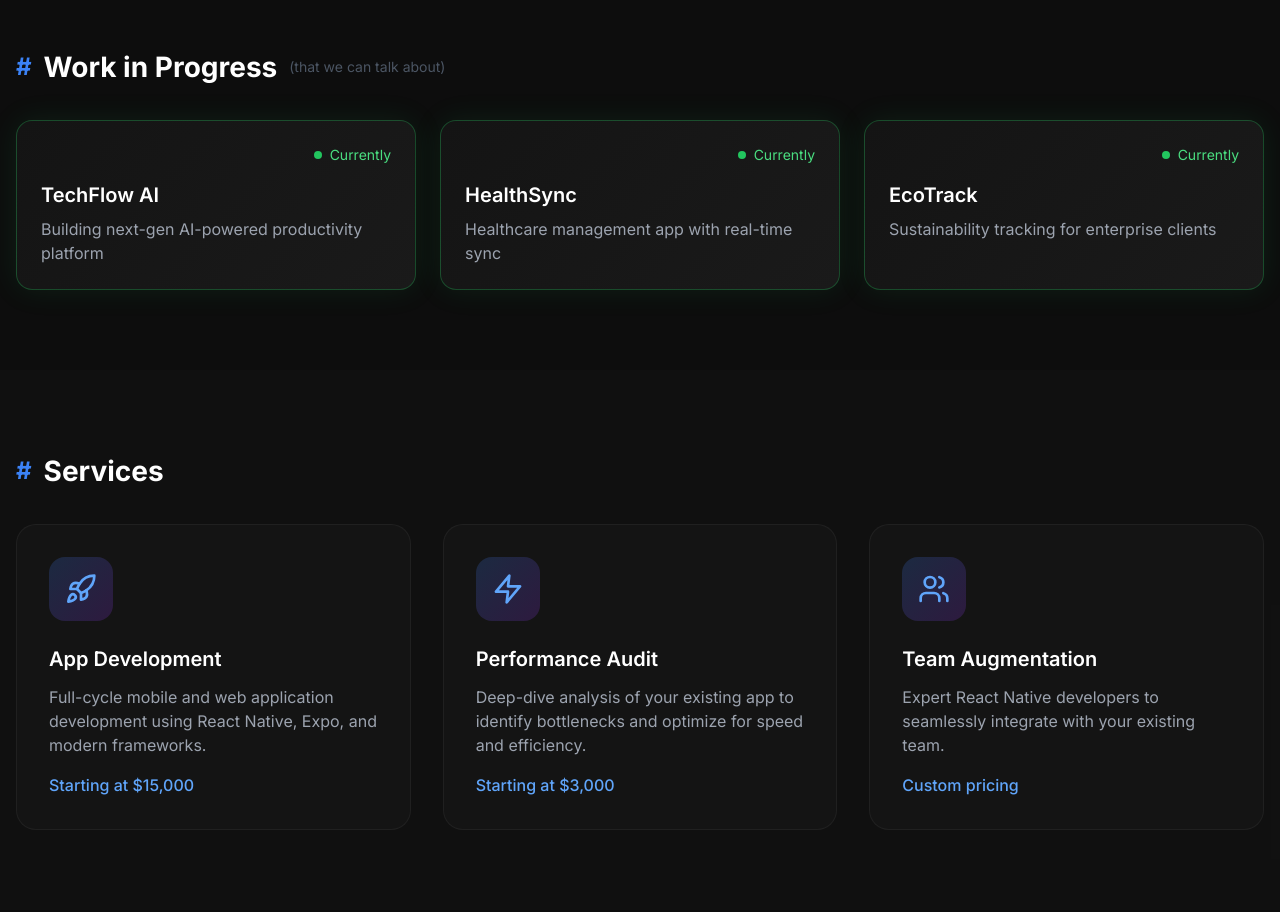
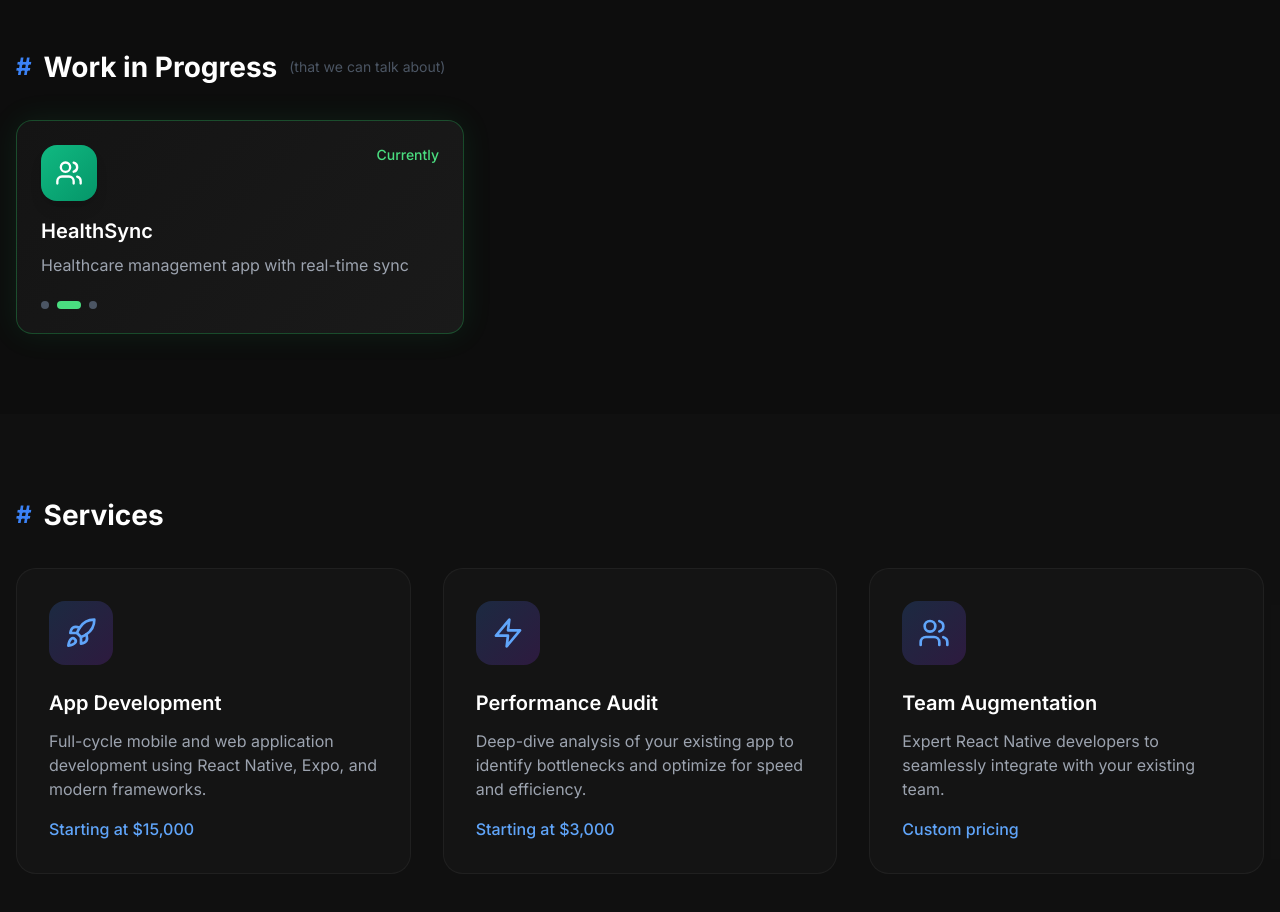
Before and after one commit to 44AUS/appdev, a React (Create React App) app in the folder frontend/: page / in a window 1280 px wide. Shown: the part 920-1832 px from the top of the page. Built offline with nearby package versions, Linux system fonts and the light colour scheme; the HTML template or start-up script is replaced by a standard one.

Commit message:
auto-commit for 9a33806d-4432-4d65-b623-6e94400440b4

```diff
--- a/frontend/src/App.js
+++ b/frontend/src/App.js
@@ -437,28 +437,53 @@ function App() {
             <span className="text-gray-600 text-sm">(that we can talk about)</span>
           </div>
 
-          <div className="grid md:grid-cols-3 gap-6">
-            {workInProgress.map((project, index) => (
+          {/* Single transitioning card */}
+          <div className="max-w-md">
+            <div className="work-card in-progress relative overflow-hidden" data-testid="work-progress-card">
+              <AnimatePresence mode="wait">
                 <motion.div
-                key={project.id}
-                className="work-card in-progress"
-                initial={{ opacity: 0, y: 20 }}
-                whileInView={{ opacity: 1, y: 0 }}
-                viewport={{ once: true }}
-                transition={{ delay: index * 0.1 }}
-                data-testid={`work-progress-card-${project.id}`}
+                  key={currentProjectIndex}
+                  initial={{ opacity: 0, x: 20 }}
+                  animate={{ opacity: 1, x: 0 }}
+                  exit={{ opacity: 0, x: -20 }}
+                  transition={{ duration: 0.5, ease: "easeInOut" }}
                 >
                   <div className="flex items-start justify-between mb-4">
-                  <span className="text-4xl">{project.logo}</span>
-                  <span className="flex items-center gap-2 text-green-400 text-sm">
-                    <span className="status-indicator"></span>
-                    {project.status}
+                    {/* App-style logo with rounded corners */}
+                    <AppLogo
+                      colors={workInProgress[currentProjectIndex].colors}
+                      icon={workInProgress[currentProjectIndex].icon}
+                    />
+                    <span className="flex items-center gap-2 text-green-400 text-sm font-medium">
+                      <span className="breathing-dot"></span>
+                      {workInProgress[currentProjectIndex].status}
                     </span>
                   </div>
-                <h3 className="text-xl font-semibold text-white mb-2">{project.name}</h3>
-                <p className="text-gray-400">{project.description}</p>
+                  <h3 className="text-xl font-semibold text-white mb-2">
+                    {workInProgress[currentProjectIndex].name}
+                  </h3>
+                  <p className="text-gray-400">
+                    {workInProgress[currentProjectIndex].description}
+                  </p>
                 </motion.div>
+              </AnimatePresence>
+
+              {/* Progress dots */}
+              <div className="flex gap-2 mt-6">
+                {workInProgress.map((_, index) => (
+                  <button
+                    key={index}
+                    onClick={() => setCurrentProjectIndex(index)}
+                    className={`w-2 h-2 rounded-full transition-all duration-300 ${
+                      index === currentProjectIndex
+                        ? 'bg-green-400 w-6'
+                        : 'bg-gray-600 hover:bg-gray-500'
+                    }`}
+                    data-testid={`progress-dot-${index}`}
+                  />
                 ))}
+              </div>
+            </div>
           </div>
         </div>
       </section>
```
Lines whose indentation alone changed are shown as unchanged.
